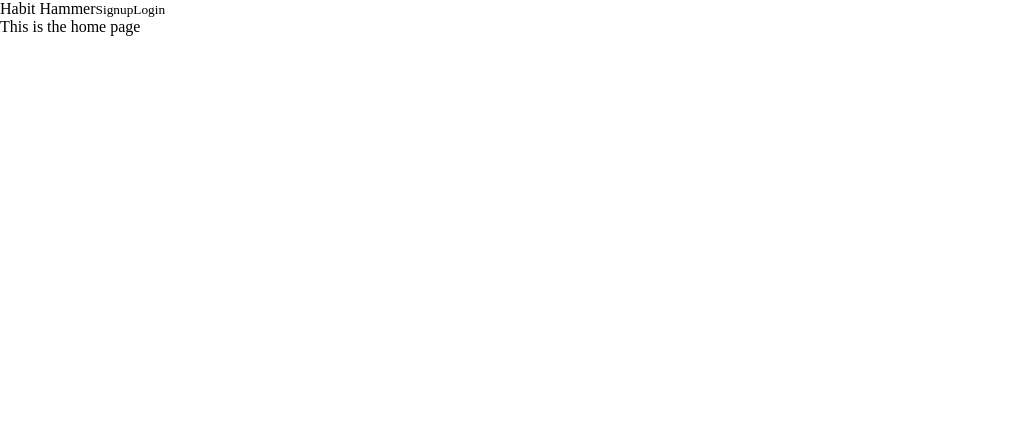
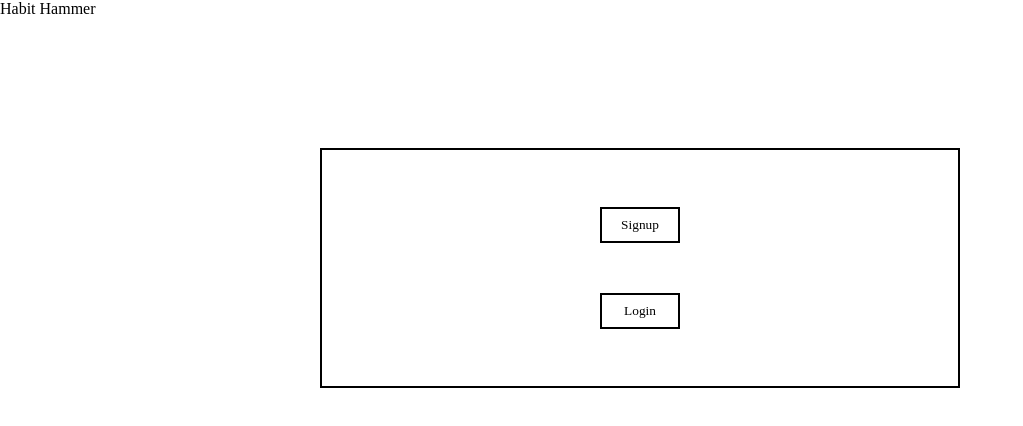
Before and after one commit to Clarkson9/habit-hammer, a React (Create React App) app: page / in a window 1280 px wide. Shown: the top 426 px of the page, without its empty margins (0-1023 px from the left). Built offline with nearby package versions, Linux system fonts and the light colour scheme.

Commit message:
add starter home page scaffold

```diff
--- a/src/components/Header/Header.js
+++ b/src/components/Header/Header.js
@@ -1,17 +1,33 @@
 import "./Header.scss";
 
-import { Link, useNavigate } from "react-router-dom";
+import { Link, useNavigate, useLocation } from "react-router-dom";
 
 const Header = () => {
 	let navigate = useNavigate();
+	const location = useLocation();
 
 	const handleNavigate = (endpoint) => {
 		navigate(endpoint);
 	};
 
-	return (
+	// ***** add handleLogout function *****
+
+	return location.pathname.includes("list") ? (
+		<div>
 			<div className="header">
 				<Link to="/">Habit Hammer</Link>
+				<button
+					type="button"
+					className="button"
+					onClick={() => handleNavigate("/")}>
+					<p className="button__text">Logout</p>
+				</button>
+			</div>
+		</div>
+	) : (
+		<div className="header">
+			<Link to="/">Habit Hammer</Link>
+			{/* <div className="button-wrapper">
 				<button
 					type="button"
 					className="button"
@@ -24,6 +40,7 @@ const Header = () => {
 					onClick={() => handleNavigate("/login")}>
 					<p className="button__text">Login</p>
 				</button>
+			</div>*/}
 		</div>
 	);
 };
--- a/src/components/Header/Header.scss
+++ b/src/components/Header/Header.scss
@@ -0,0 +1,7 @@
+@use "../../styles/partials/mixins" as *;
+@use "../../styles/partials/variables" as *;
+
+.header {
+	display: flex;
+	justify-content: space-between;
+}
--- a/src/pages/Home/Home.js
+++ b/src/pages/Home/Home.js
@@ -1,7 +1,32 @@
 import "./Home.scss";
 
+import { useNavigate } from "react-router-dom";
+
 const Home = () => {
-	return <>This is the home page</>;
+	let navigate = useNavigate();
+
+	const handleNavigate = (endpoint) => {
+		navigate(endpoint);
+	};
+
+	return (
+		<div className="home-container">
+			<div className="button-container">
+				<button
+					type="button"
+					className="button"
+					onClick={() => handleNavigate("/signup")}>
+					<p className="button__text">Signup</p>
+				</button>
+				<button
+					type="button"
+					className="button"
+					onClick={() => handleNavigate("/login")}>
+					<p className="button__text">Login</p>
+				</button>
+			</div>
+		</div>
+	);
 };
 
 export default Home;
--- a/src/pages/Home/Home.scss
+++ b/src/pages/Home/Home.scss
@@ -0,0 +1,26 @@
+@use "../../styles/partials/mixins" as *;
+@use "../../styles/partials/variables" as *;
+
+.home-container {
+	display: flex;
+	justify-content: center;
+	align-items: center;
+	height: 500px;
+}
+
+.button-container {
+	display: flex;
+	flex-direction: column;
+	justify-content: space-around;
+	align-items: center;
+	border: 2px solid black;
+	padding: 2rem 0;
+	height: 15rem;
+	width: 50%;
+}
+
+.button {
+	border: 2px solid black;
+	padding: 0.5rem 0.5rem;
+	width: 5rem;
+}
```
Lines whose indentation alone changed are shown as unchanged.
